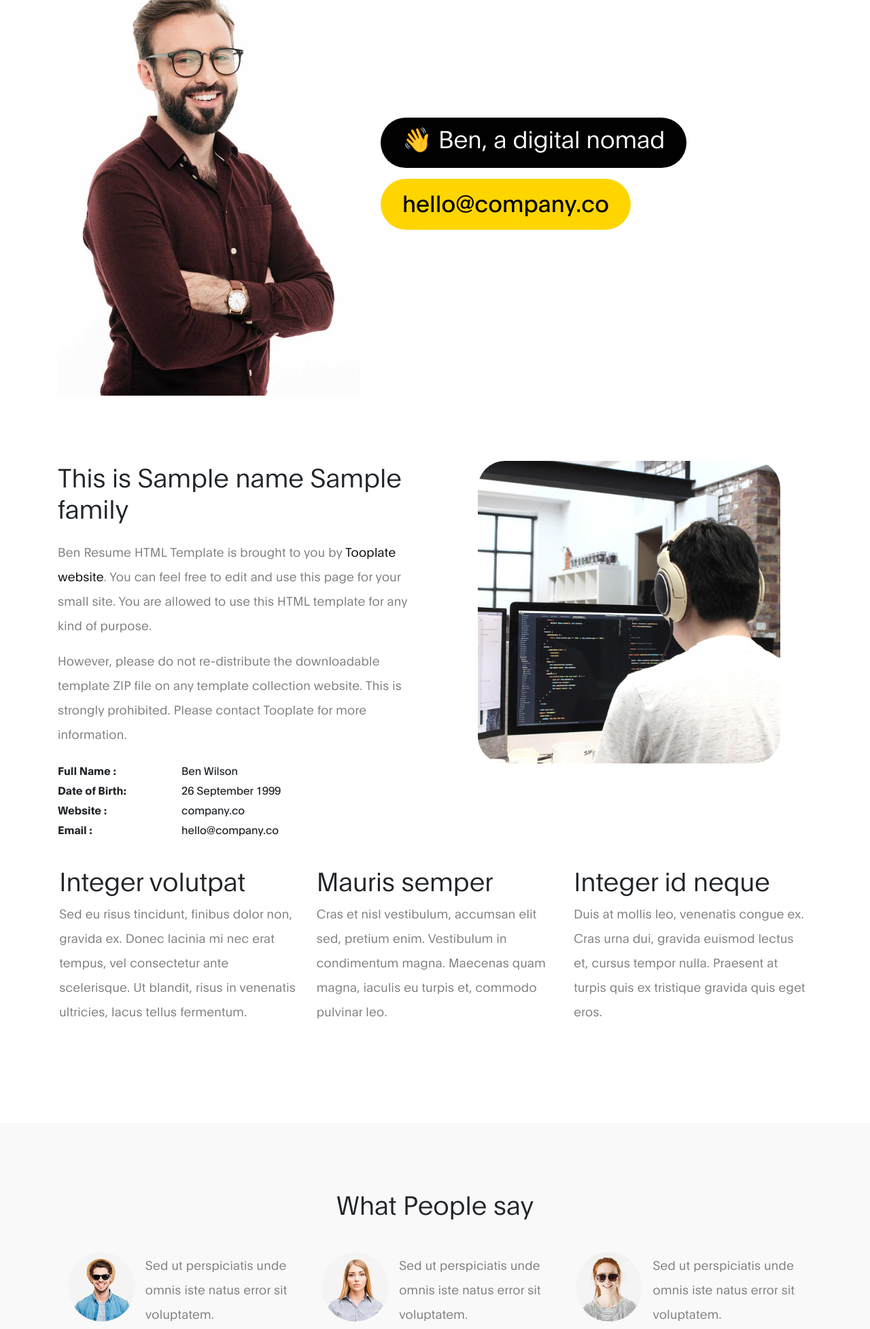
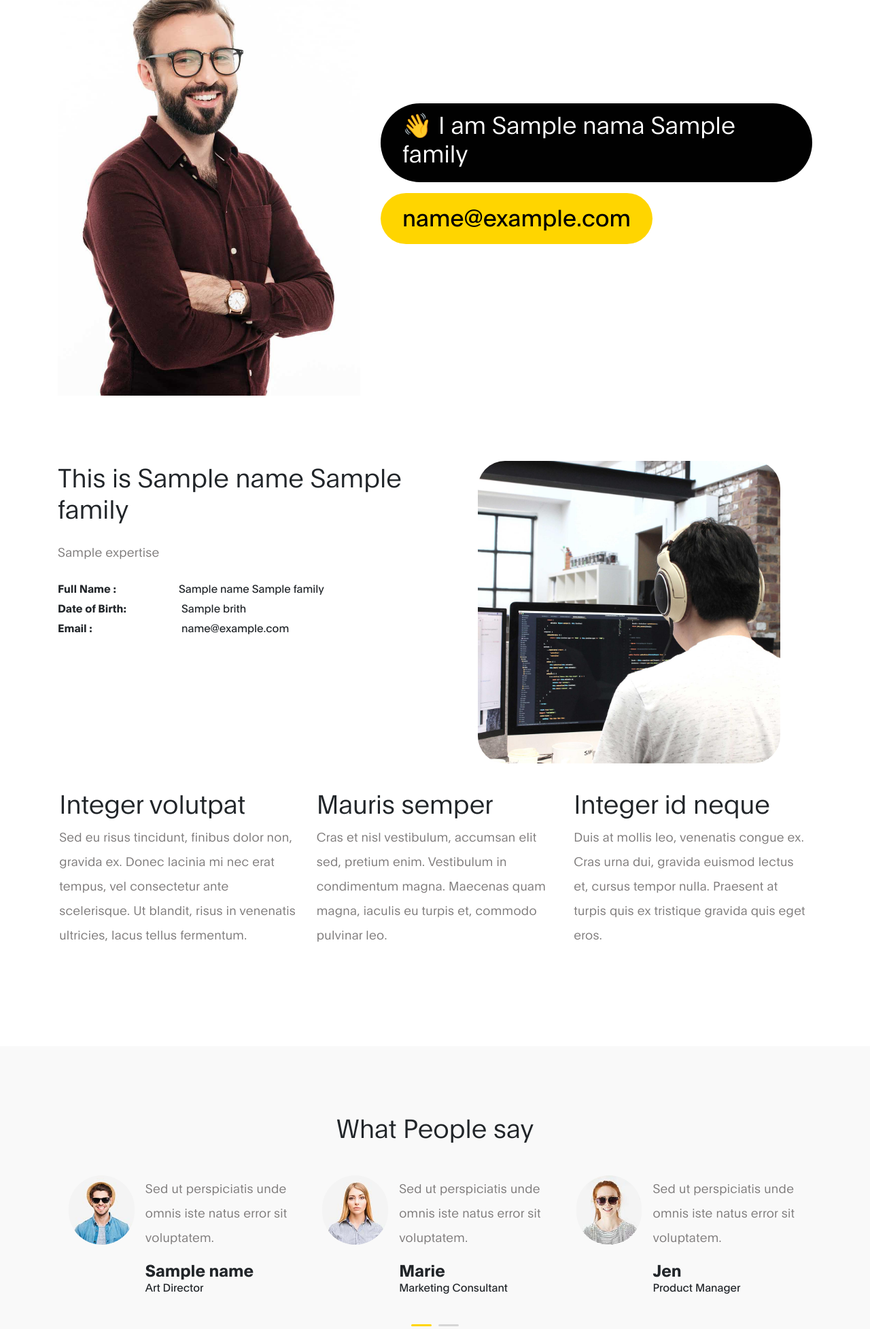
Before and after one commit to zeinab313/mysitecv, a Django app: template templates/cvsite/index.html in a window 1280 px wide. Shown: the part 71-2026 px from the top of the page at 68% size. Run offline with Django 5.2, Linux system fonts and the light colour scheme; the template is opened without the code that fills it: most values are stand-ins (such as "Sample title", 1, 10 or a date in 2020); some libraries are stand-ins or nearby versions.

Commit message:
putting up word
create a dictionary in view and putting up amounts dynamic instead static

```diff
--- a/cvsite/views.py
+++ b/cvsite/views.py
@@ -2,5 +2,9 @@ from django.shortcuts import render
 
 # Create your views here.
 def index_view(request):
-    context={'name':'zeinab','family':'ghazaei'}
+    context={'name':'zeinab','family':'ghazaei','brith':'1368/5/25','eduction':'Bachelor of Information Technology',
+             'expertise':'Familiarity with C# and PHP programming languages,I did my thesis in PHP and I just started Python and I am currently learning Django.',
+             'email':'zghazaei313@gmail.com',
+             'phone':'0919*****45'
+             }
     return render(request,'cvsite/index.html',context)
--- a/templates/cvsite/index.html
+++ b/templates/cvsite/index.html
@@ -3,7 +3,7 @@
 <html lang="en">
 <head>
 
-     <title>Ben's Resume - Profile HTML Page</title>
+     <title>Zeinab's Resume - Profile HTML Page</title>
 
      <meta charset="UTF-8">
      <meta http-equiv="X-UA-Compatible" content="IE=Edge">
@@ -32,7 +32,7 @@ https://www.tooplate.com/view/2120-ben-resume
         <div class="container">
 
             <a class="navbar-brand" href="#">
-                Ben Resume
+              {{name}} Rezome
             </a>
 
             <button class="navbar-toggler" type="button" data-toggle="collapse" data-target="#navbarNav" aria-controls="navbarNav" aria-expanded="false" aria-label="Toggle navigation">
@@ -80,10 +80,10 @@ https://www.tooplate.com/view/2120-ben-resume
                    <div class="d-flex flex-column justify-content-center align-items-center col-lg-7 col-md-7 col-12">
                         <div class="hero-text">
 
-                            <h1 class="hero-title">👋 Ben, a digital nomad</h1>
+                            <h1 class="hero-title">👋 I am {{nama}} {{family}}</h1>
 
                             <a href="#" class="email-link">
-                                hello@company.co
+                                {{email}}
                             </a>
 
                         </div>
@@ -101,18 +101,14 @@ https://www.tooplate.com/view/2120-ben-resume
                 <div class="col-lg-6 col-md-6 col-12">
                     <h3 class="mb-4">This is {{name}} {{family}}</h3>
 
-                    <p>Ben Resume HTML Template is brought to you by <a rel="nofollow" href="https://www.tooplate.com" target="_parent">Tooplate website</a>. You can feel free to edit and use this page for your small site. You are allowed to use this HTML template for any kind of purpose.</p>
-
-                    <p>However, please do not re-distribute the downloadable template ZIP file on any template collection website. This is strongly prohibited. Please contact Tooplate for more information.</p>
+                    <p>{{expertise}}</p>
 
                     <ul class="mt-4 mb-5 mb-lg-0 profile-list list-unstyled">
-                        <li><strong>Full Name :</strong> Ben Wilson </li>
+                        <li><strong>Full Name :</strong>{{name}}  {{family}} </li>
 
-                        <li><strong>Date of Birth:</strong> 26 September 1999</li>
+                        <li><strong>Date of Birth:</strong> {{brith}}</li>
 
-                        <li><strong>Website :</strong> company.co</li>
-
-                        <li><strong>Email :</strong> hello@company.co</li>
+                        <li><strong>Email :</strong> {{email}}</li>
                     </ul>
                 </div>
 
@@ -157,7 +153,7 @@ https://www.tooplate.com/view/2120-ben-resume
                                     <div class="testimonials-info">
                                         <p>Sed ut perspiciatis unde omnis iste natus error sit voluptatem.</p>
 
-                                        <h6 class="mb-0">Ben</h6>
+                                        <h6 class="mb-0">{{name}}</h6>
                                         <span>Art Director</span>
                                     </div>
                                 </div>
@@ -348,11 +344,11 @@ https://www.tooplate.com/view/2120-ben-resume
             <div class="mx-auto col-lg-4 col-md-6 col-12">
                 <h3 class="my-4 pt-4 pt-lg-0">Say hello</h3>
 
-                <p class="mb-1">010-020-0340</p>
+                <p class="mb-1">{{phone}}</p>
 
                 <p>
                     <a href="#">
-                        hello@company.co
+                        {{email}}
                     <i class="fas fa-arrow-right custom-icon"></i>
                     </a>
                 </p>
@@ -365,7 +361,7 @@ https://www.tooplate.com/view/2120-ben-resume
                     <li><a href="#" rel="noopener" class="fab fa-youtube"></a></li>
                 </ul>
 
-              <p class="copyright-text mt-5 pt-3">Copyright &copy; 2020 Ben Resume Page</p>
+              <p class="copyright-text mt-5 pt-3">Copyright &copy; 13402 Zeinab Resume Page</p>
 
                 <p>Design: <a href="https://www.tooplate.com" title="free HTML templates" target="_blank">Tooplate</a></p>
             </div>
```
